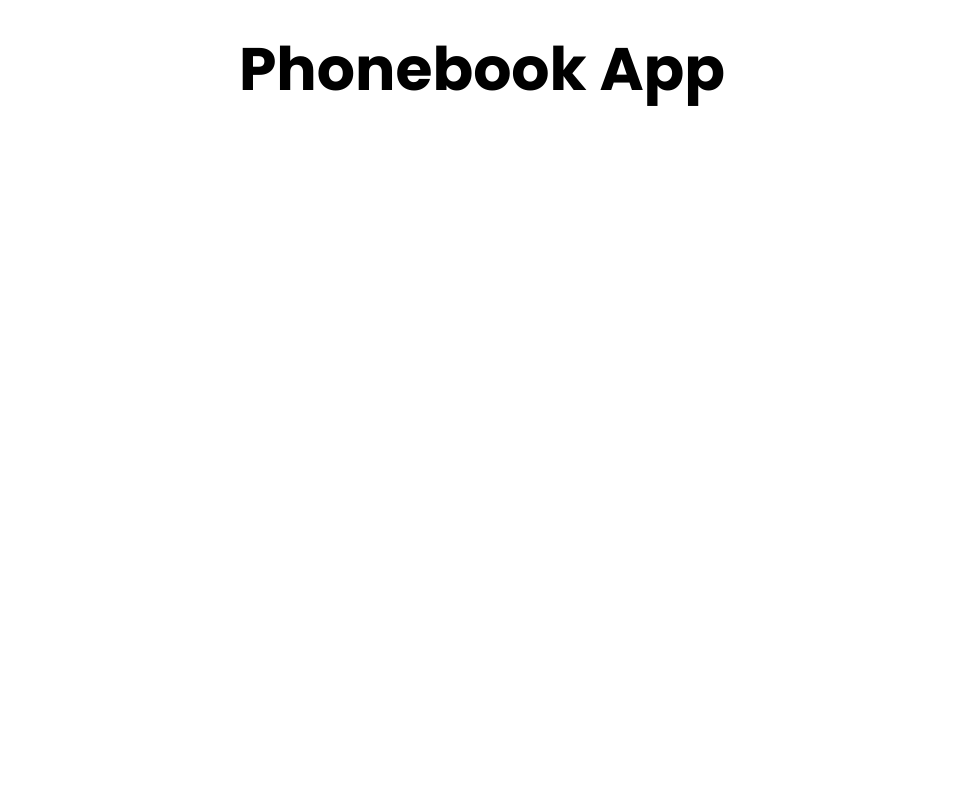
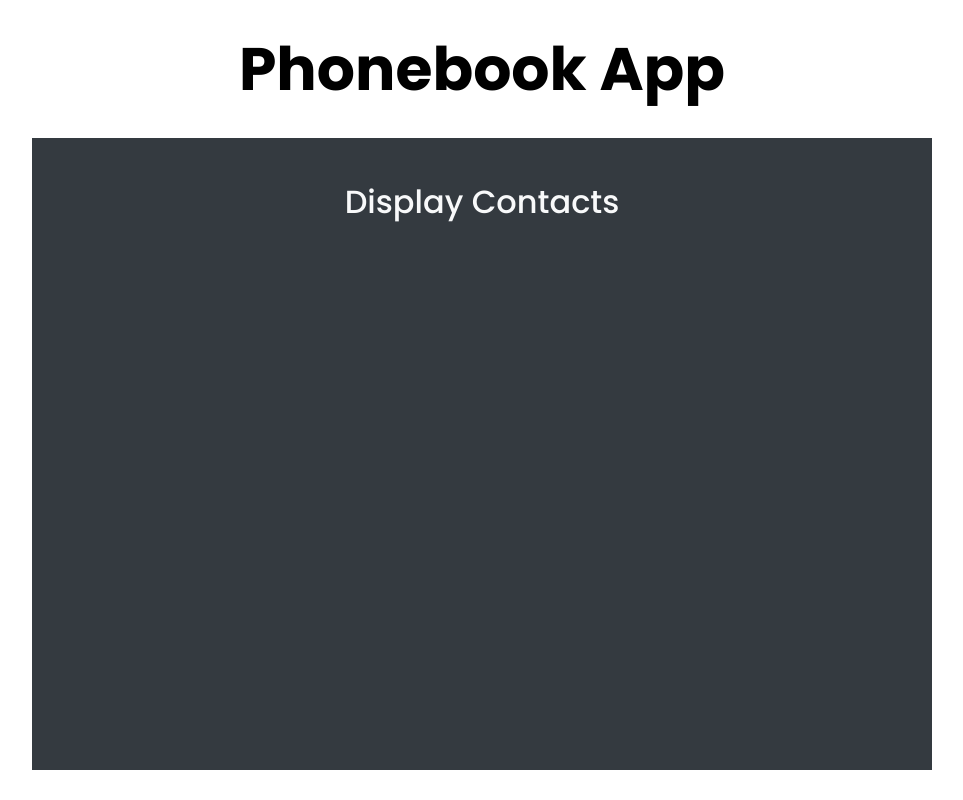
Before and after one commit to spectr-e/react-projects, a React (Vite) app: page / in a window 1280 px wide. Shown: the whole page, without its empty margins (158-1121 px from the left). Built offline with nearby package versions, Linux system fonts and the light colour scheme.

Commit message:
style(PhoneBookApp): Create a contacts container within the main container

```diff
--- a/src/Projects/24-phone-book-app/PhoneBookApp.jsx
+++ b/src/Projects/24-phone-book-app/PhoneBookApp.jsx
@@ -1,9 +1,17 @@
+import { useState } from 'react'
 import { Title } from '../../components'
 
 const PhoneBookApp = () => {
+  const [showContacts, setShowContacts] = useState(false)
+
   return (
     <div className='container text-center'>
       <Title title={'Phonebook App'} />
+      <main className='bg-dark text-light p-1'>
+        <div style={{ height: 600, overflow: 'auto' }}>
+          <h2 className='subtitle text-center'>Display Contacts</h2>
+        </div>
+      </main>
     </div>
   )
 }
```
